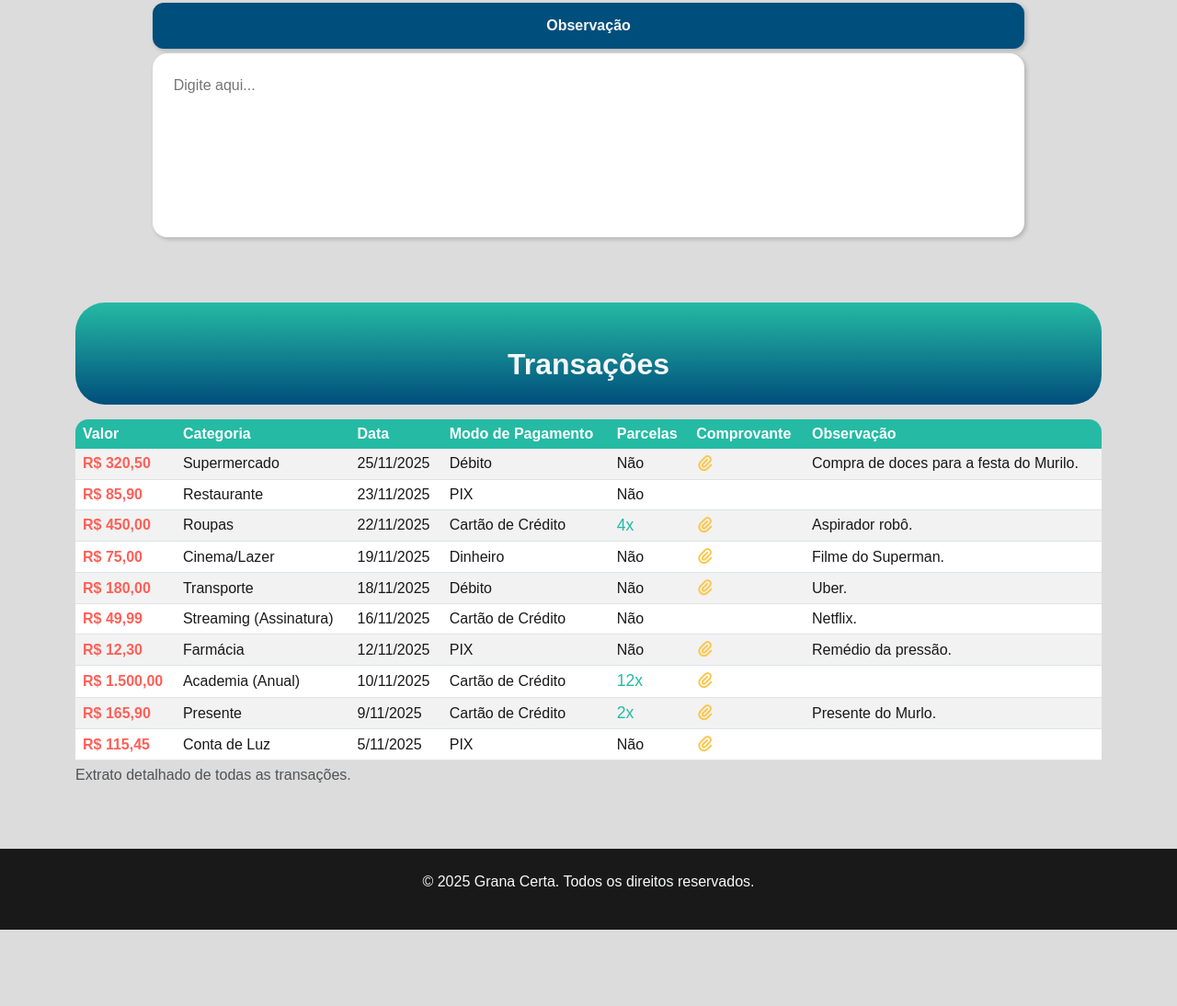
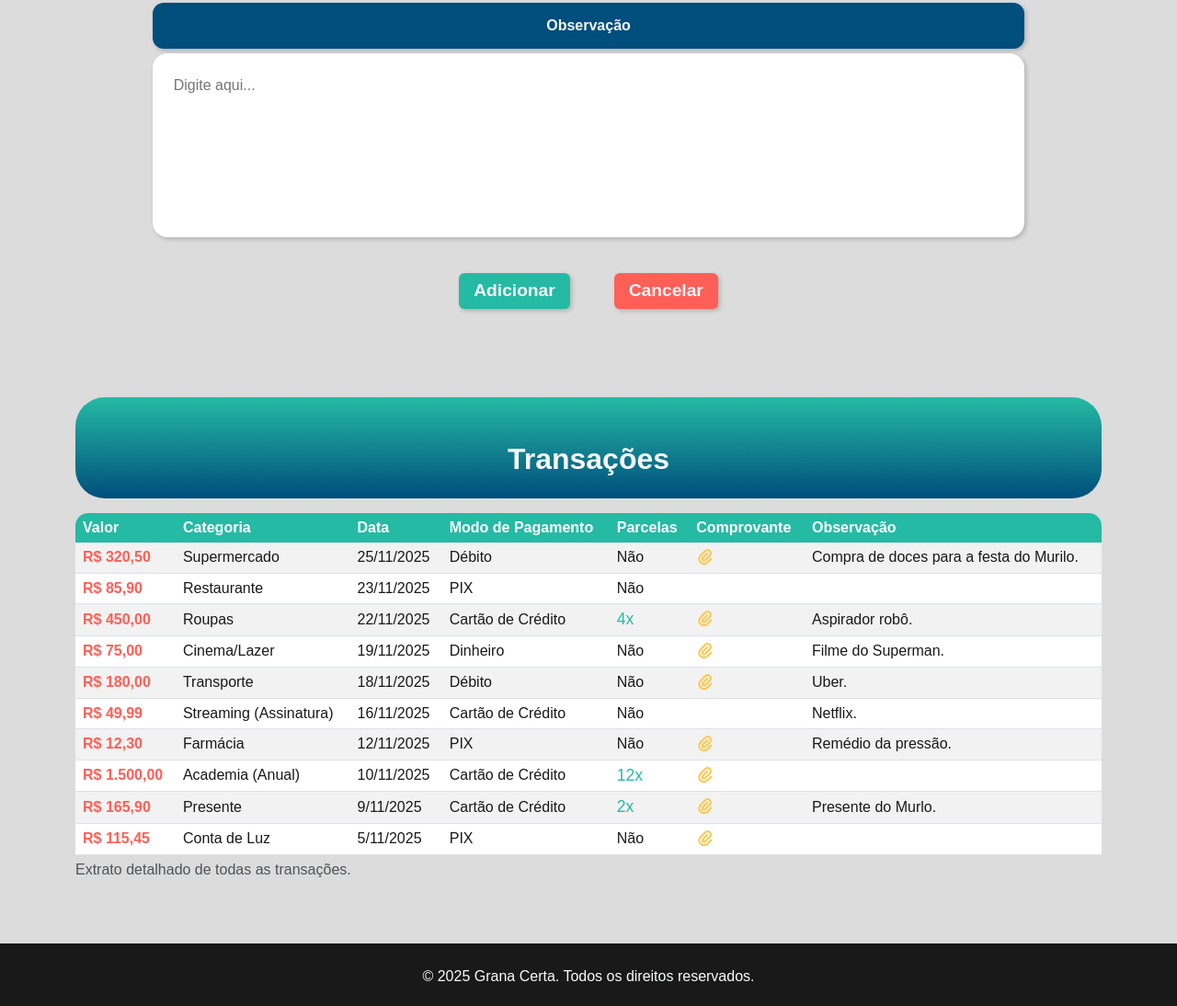
Before and after one commit to Douglasjose3/granacerta, a plain HTML site: page index.html in a window 1280 px wide. Shown: the part 1005-2099 px from the top of the page at 92% size. Before the commit the page ends 2016 px from the top, so only its background shows below. Drawn offline with nearby package versions, Linux system fonts and the light colour scheme; a web font is replaced by a local one.

Commit message:
Projeto finalizado.

```diff
--- a/index.html
+++ b/index.html
@@ -192,6 +192,16 @@
         </div>
       </section>
 
+      <!-- Botões de adicionar e cancelar -->
+      <section class="btn-cadastro-transacao">
+        <button class="btn btn-entrada">
+          Adicionar
+        </button>
+        <button class="btn btn-saida">
+          Cancelar
+        </button>
+      </section>
+
       <section class="transacoes-extrato">
         <div class="transacao-title">
           <h2>Transações</h2>
```
Also changed, not shown: 5 other files.
